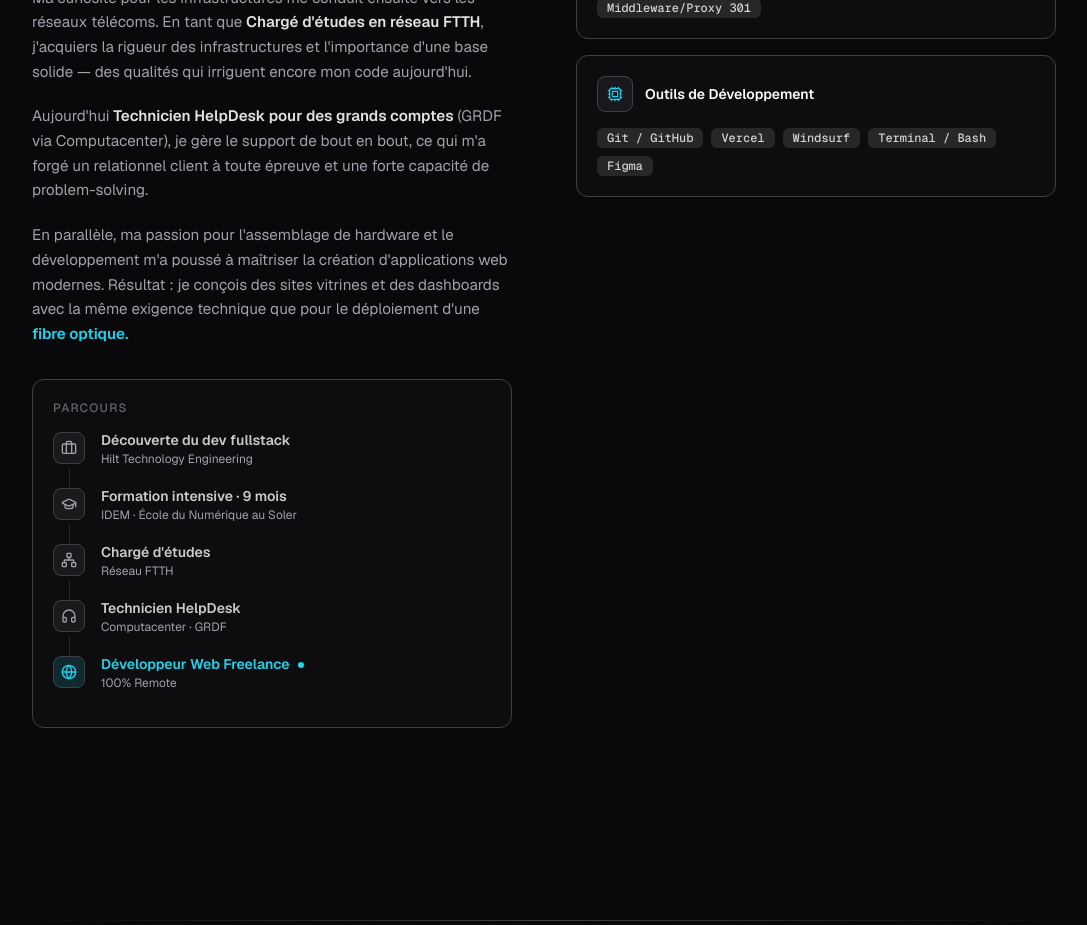
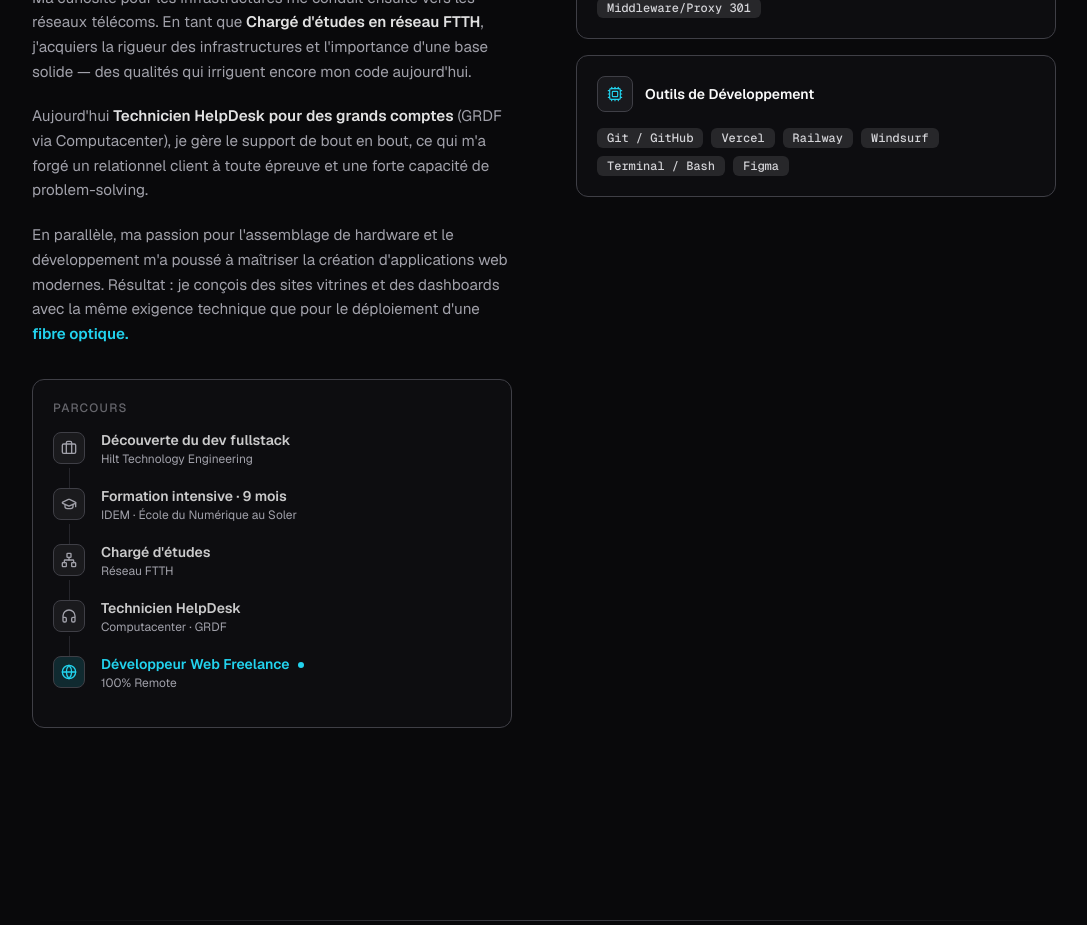
Before and after one commit to GROSJOINDEBEUH/portfolio, a Next.js app: page / in a window 1280 px wide. Shown: the part 2920-3845 px from the top of the page, without its empty margins (96-1183 px from the left). Built offline with nearby package versions, Linux system fonts and the light colour scheme.

Commit message:
About — ajout badge Railway dans Outils de Développement

```diff
--- a/src/components/sections/about.tsx
+++ b/src/components/sections/about.tsx
@@ -20,7 +20,7 @@ const SKILLS = [
     id: 'systeme',
     icon: Cpu,
     label: 'Outils de Développement',
-    items: ['Git / GitHub', 'Vercel', 'Windsurf', 'Terminal / Bash', 'Figma'],
+    items: ['Git / GitHub', 'Vercel', 'Railway', 'Windsurf', 'Terminal / Bash', 'Figma'],
   },
 ] as const;
 
```
